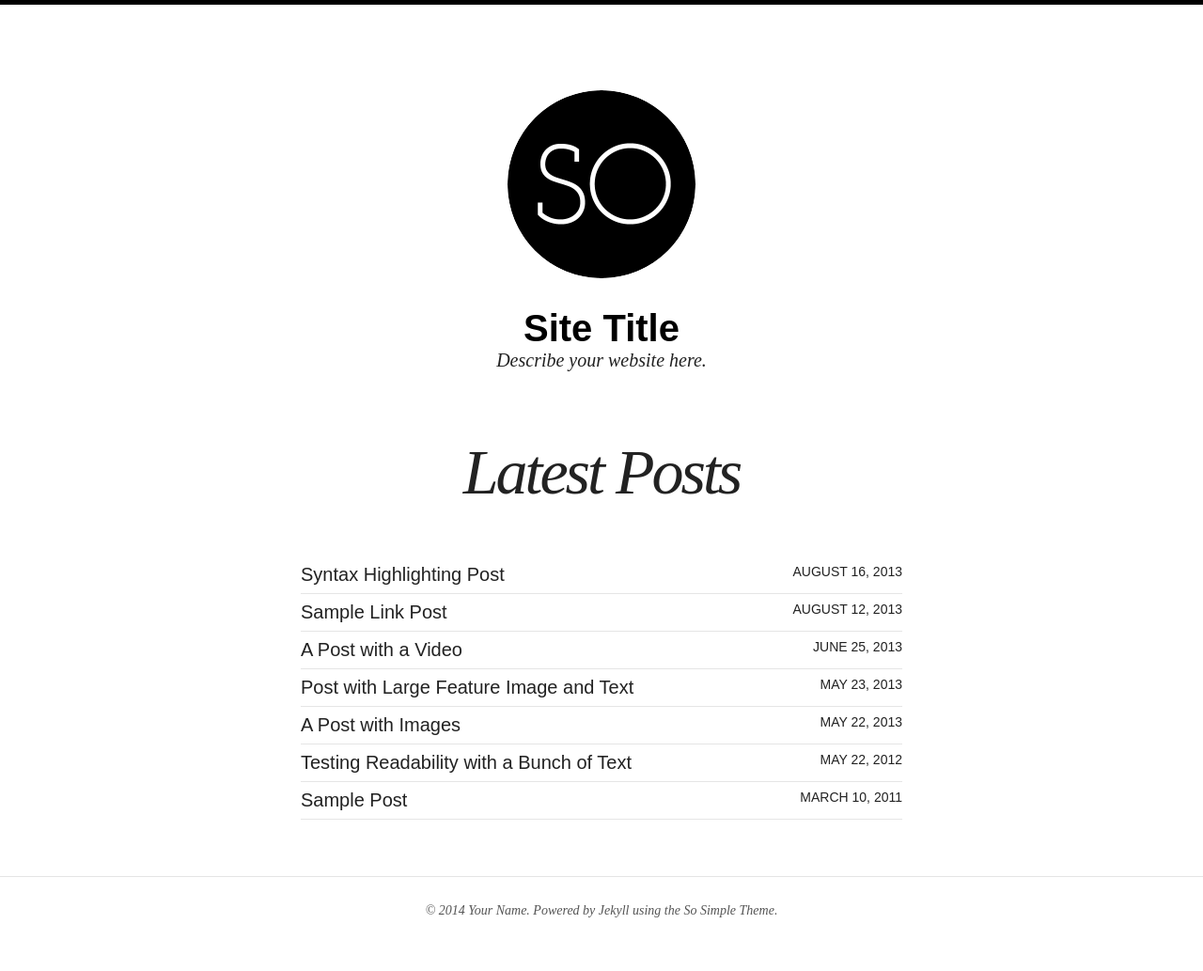
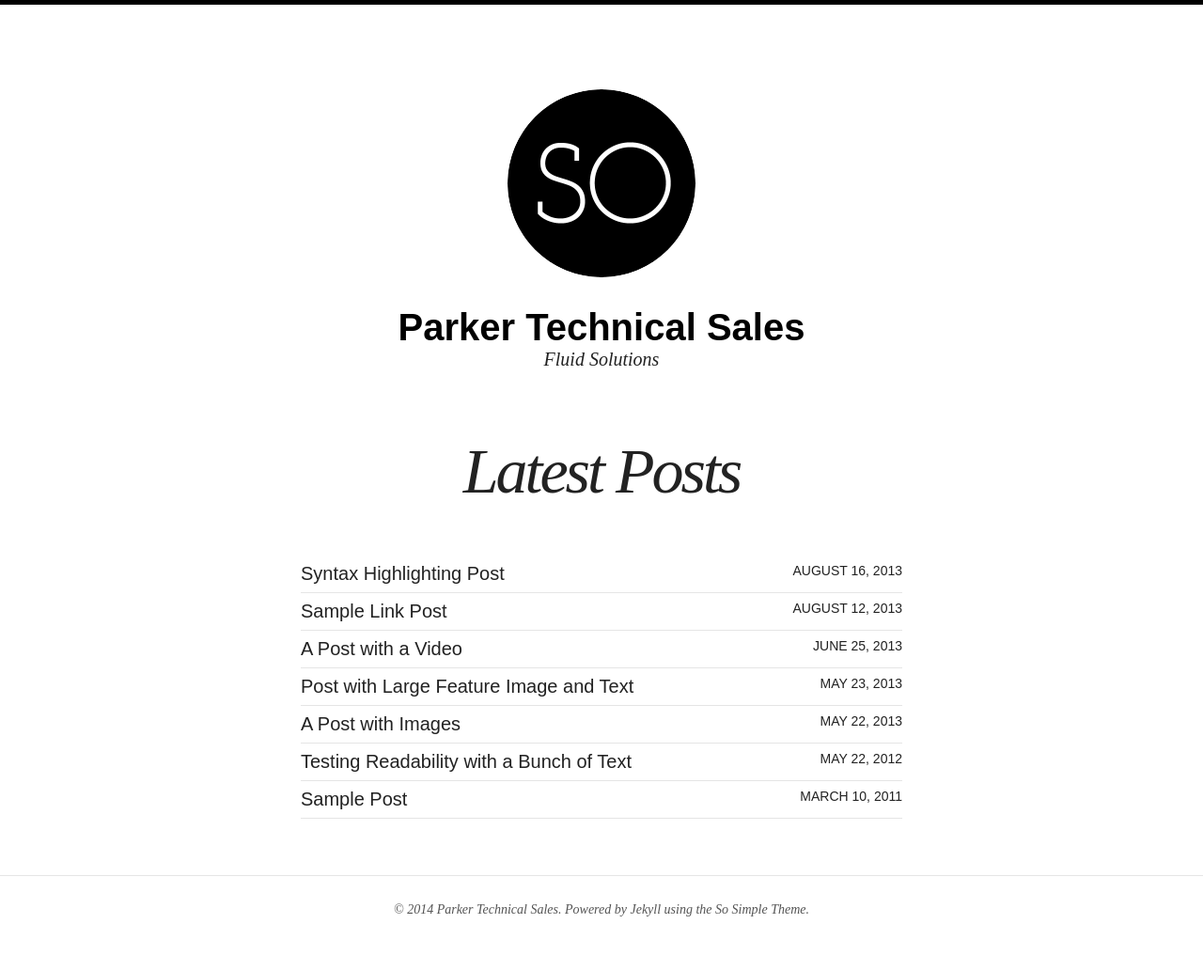
Before and after one commit to strongriley/parker-technical-sales, a Jekyll site: the page built from index.html, in a window 1280 px wide. Shown: the whole page at 94% size. Built offline with Jekyll 4.4.1, drawn with Linux system fonts in a browser that asks for light colours; nearby versions of some CDN libraries.

Commit message:
Update config with basic name & email

```diff
--- a/_config.yml
+++ b/_config.yml
@@ -1,16 +1,16 @@
-title:            Site Title
-description:      Describe your website here.
+title:            Parker Technical Sales
+description:      Fluid Solutions
 logo:             site-logo.png
 disqus_shortname:
-search:           true
+search:           false
 # Change url to your domain. Leave localhost server or blank when working locally.
 url:              http://localhost:4000
 
 # Owner/author information
 owner:
-  name:           Your Name
+  name:           Parker Technical Sales
   avatar:         bio-photo.jpg
-  email:          you@email.com
+  email:          sales@parkertechnicalsales.com
   # Social networking links used in footer. Update and remove as you like.
   twitter:
   facebook:
@@ -43,7 +43,7 @@
     external: true
 
 # http://en.wikipedia.org/wiki/List_of_tz_database_time_zones
-timezone:    America/New_York
+timezone:    America/Los_Angeles
 future:      true
 pygments:    true
 markdown:    kramdown
--- a/_includes/navigation.html
+++ b/_includes/navigation.html
@@ -10,7 +10,9 @@
 				{% endif %}
 			</li>
 	        {% endfor %}
-	        <li><a href="{{ site.url }}/feed.xml" title="Atom/RSS feed"><i class="icon-rss"></i> Feed</a></li>
+                <!--
+                    <li><a href="{{ site.url }}/feed.xml" title="Atom/RSS feed"><i class="icon-rss"></i> Feed</a></li>
+                -->
 	        {% if site.search %}<li class="dosearch"><i class="icon-search"></i> Search</li>{% endif %}
 	    </ul>
 	</nav>
```
Also changed, not shown: assets/js/scripts.min.js.
